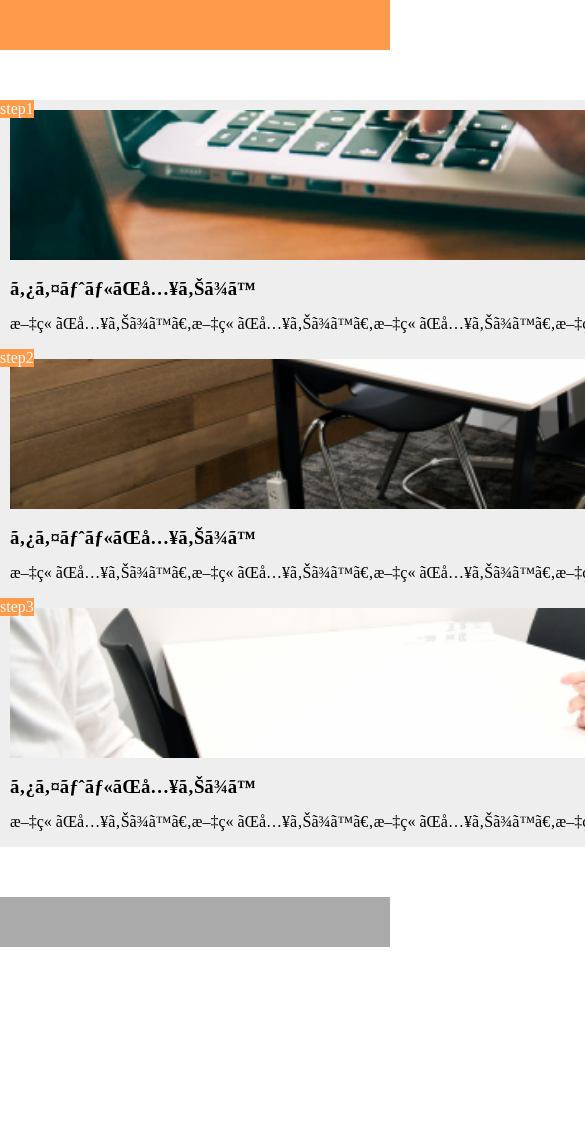
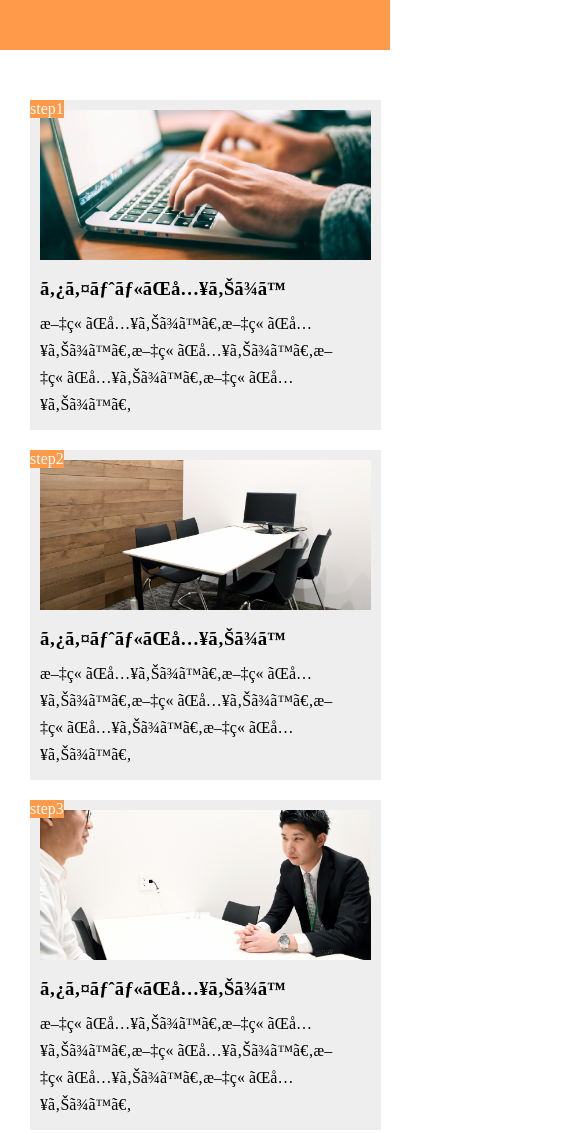
Before and after one commit to seikakawahara/kadaiteisyutu1, a plain HTML site: page index.html in a window 390 px wide. Shown: the top 1133 px of the page, 585 px wide, since content can reach past the window. Before the commit the page ends 947 px from the top, so only its background shows below. Drawn offline with Linux system fonts and the light colour scheme.

Commit message:
Add files via upload

```diff
--- a/style.css
+++ b/style.css
@@ -79,8 +79,13 @@ footer {
     display: block;
   }
 
-
-
+  .step-box {
+    width: 90%;
+    margin-bottom: 20px;
+    margin-left: 30px;
+    margin-left: 30px;
+    padding: 10px;
+  }
 
  footer{
    width: 100%;
```
